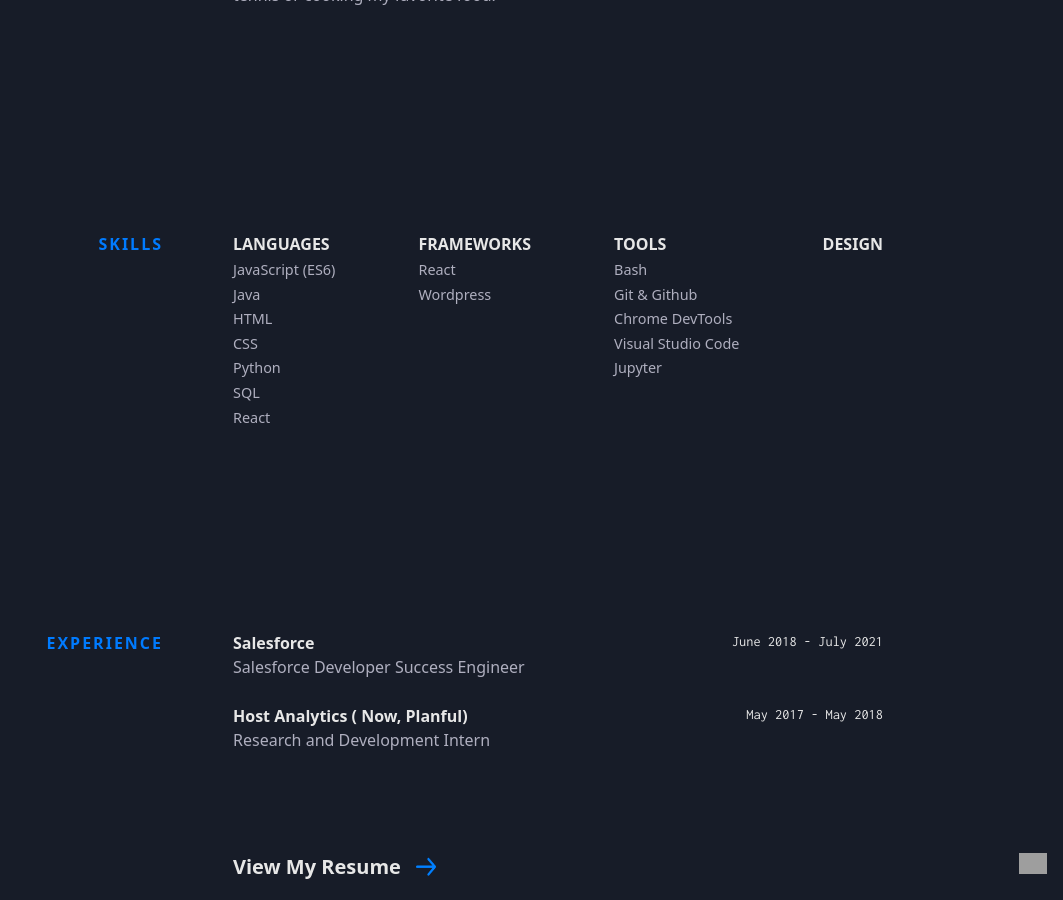
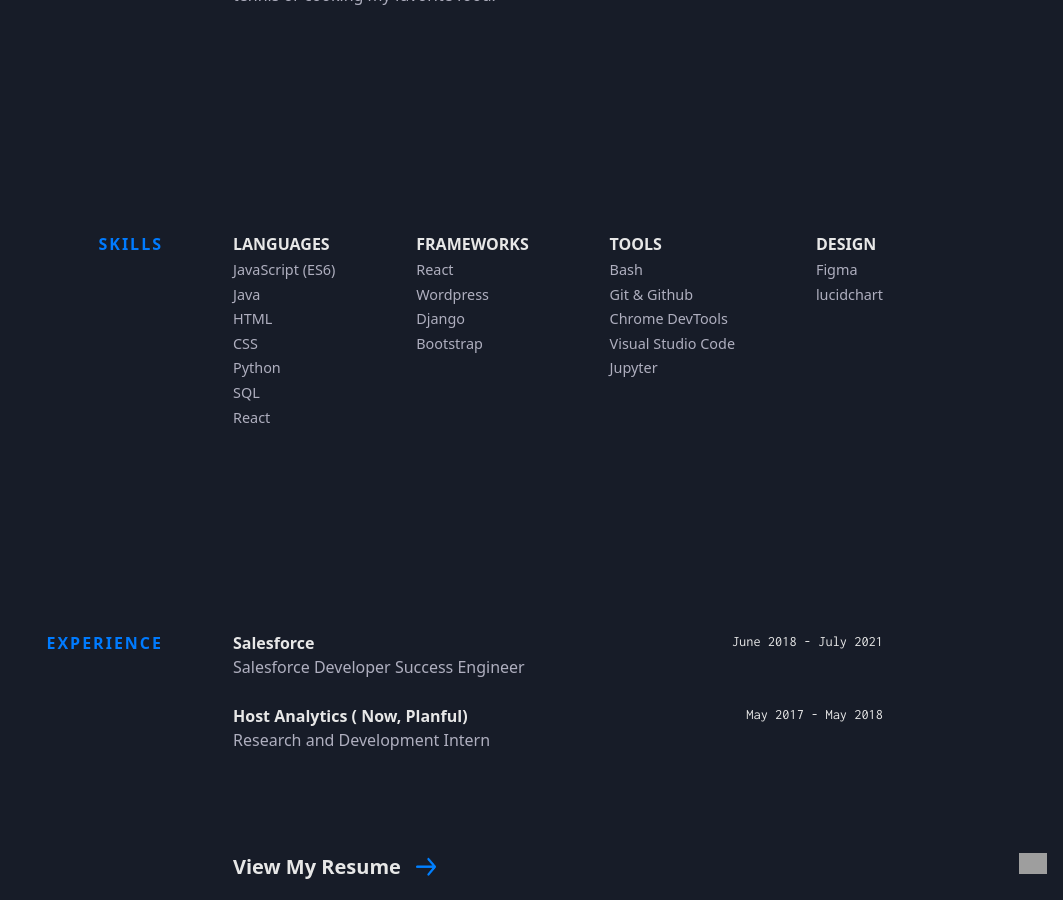
Before and after one commit to SakethJammula/sakethjammula.github.io, a Jekyll site: the page built from index.html, in a window 1280 px wide and 900 px high, scrolled down 1211 px. Shown: the whole window, without its empty margins (217-1280 px from the left). Built offline with Jekyll 4.4.1, drawn with Linux system fonts in a browser that asks for light colours; nearby versions of some CDN libraries; some web fonts are replaced; grey boxes are pictures that could not be loaded.

Commit message:
Update skills.yml

```diff
--- a/_data/skills.yml
+++ b/_data/skills.yml
@@ -10,10 +10,14 @@ languages:
 frameworks:
   - item: React
   - item: Wordpress
-
+  - item: Django
+  - item: Bootstrap
 tools:
   - item: Bash
   - item: Git & Github
   - item: Chrome DevTools
   - item: Visual Studio Code
   - item: Jupyter
+design:
+  - item: Figma
+  - item: lucidchart
```
